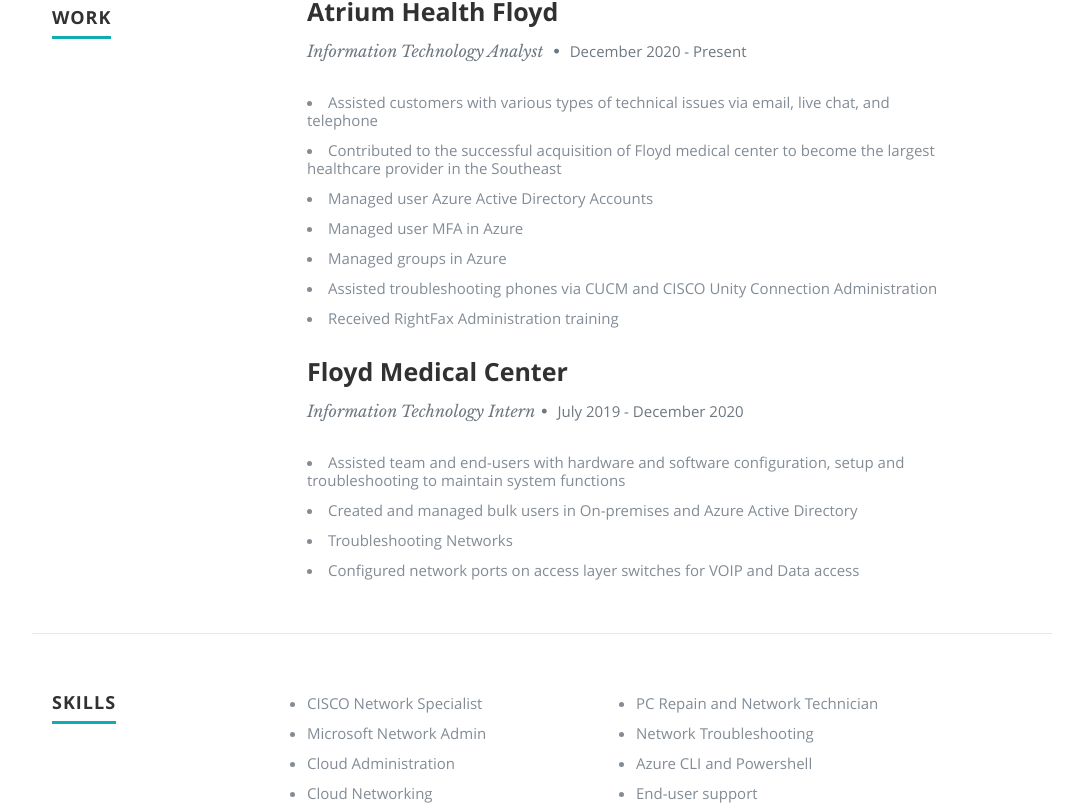
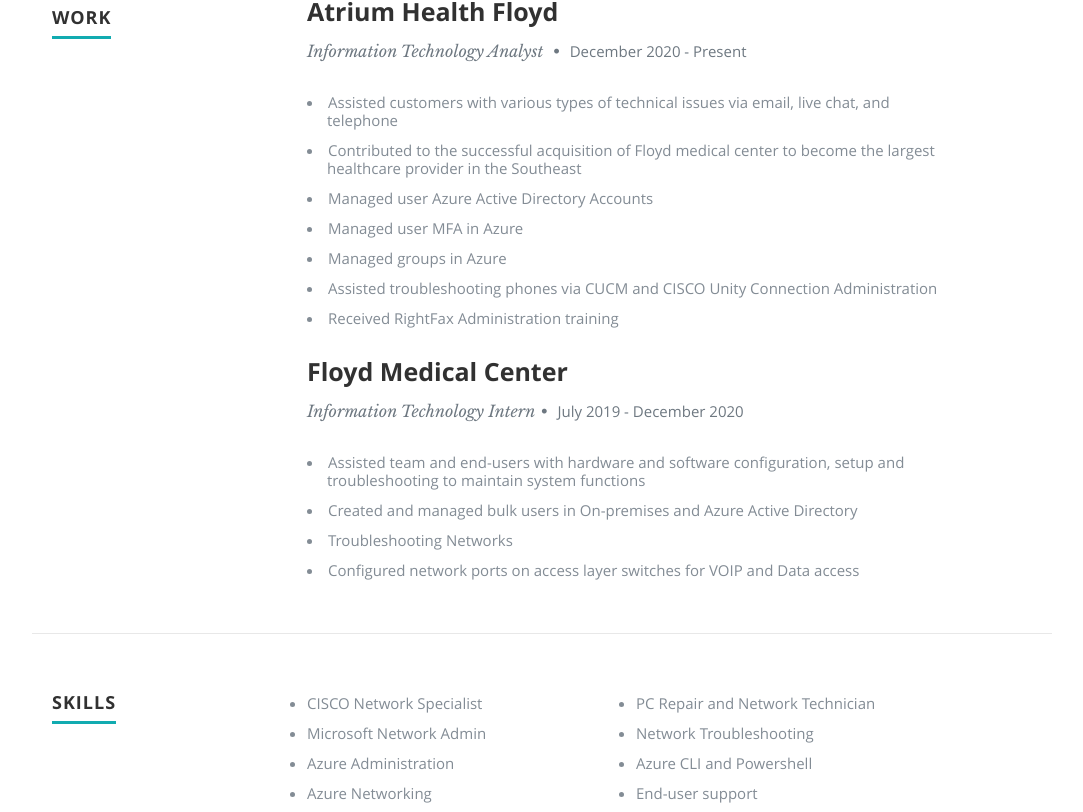
Before and after one commit to calebssh/Azure-Resume, a plain HTML site: page frontend/index.html in a window 1280 px wide. Shown: the part 1608-2420 px from the top of the page, without its empty margins (98-1181 px from the left). Drawn offline with nearby package versions, Linux system fonts and the light colour scheme.

Commit message:
Update index.html
Updates to front-end

```diff
--- a/frontend/index.html
+++ b/frontend/index.html
@@ -70,9 +70,6 @@
 
                <li><a href="https://www.linkedin.com/in/caleb-h-264ab71b8/"><i class="fa fa-linkedin"></i></a></li>
                <li><a href="https://github.com/calebssh/Azure-Resume"><i class="fa fa-github"></i></a></li>
-
-
-
             </ul>
          </div>
       </div>
@@ -174,8 +171,8 @@
                   <p class="info">Information Technology Analyst <span>&bull;</span> <em class="date">December 2020 - Present</em></p>
 
                   <p>
-                  <li>Assisted customers with various types of technical issues via email, live chat, and telephone</li>
-                  <li>Contributed to the successful acquisition of Floyd medical center to become the largest healthcare provider in the Southeast</li>
+                  <li style="text-indent:-20px; margin-left:20px;">Assisted customers with various types of technical issues via email, live chat, and telephone</li>
+                  <li style="text-indent:-20px; margin-left:20px;">Contributed to the successful acquisition of Floyd medical center to become the largest healthcare provider in the Southeast</li>
                   <li>Managed user Azure Active Directory Accounts</li>
                   <li>Managed user MFA in Azure</li>
                   <li>Managed groups in Azure</li>
@@ -196,7 +193,7 @@
                   <p class="info">Information Technology Intern<span>&bull;</span> <em class="date">July 2019 - December 2020</em></p>
 
                   <p>
-                     <li>Assisted team and end-users with hardware and software configuration, setup and troubleshooting to maintain system functions</li>
+                     <li style="text-indent:-20px; margin-left:20px;">Assisted team and end-users with hardware and software configuration, setup and troubleshooting to maintain system functions</li>
                      <li>Created and managed bulk users in On-premises and Azure Active Directory</li>
                      <li>Troubleshooting Networks</li>
                      <li>Configured network ports on access layer switches for VOIP and Data access </li>
@@ -231,10 +228,10 @@
                   <ul class="cat">
                      <li>CISCO Network Specialist</li>
                      <li>Microsoft Network Admin</li>
-                     <li>Cloud Administration</li>
-                     <li>Cloud Networking</li>
+                     <li>Azure Administration</li>
+                     <li>Azure Networking</li>
                      <li>Cloud Computing</li>
-                     <li>PC Repain and Network Technician</li>
+                     <li>PC Repair and Network Technician</li>
                      <li>Network Troubleshooting</li>
                      <li>Azure CLI and Powershell</li>
                      <li>End-user support</li>
@@ -268,14 +265,10 @@
                <li><a href="https://www.linkedin.com/in/caleb-h-264ab71b8/"><i class="fa fa-linkedin"></i></a></li>
                <li><a href="https://github.com/calebssh/Azure-Resume"><i class="fa fa-github"></i></a></li>
 
-
-
-
             </ul>
 
             <ul class="copyright">
                <a href="https://www.styleshout.com/free-templates/ceevee/"> Template by CeeVee </a>
-
             </ul>
 
          </div>
```
